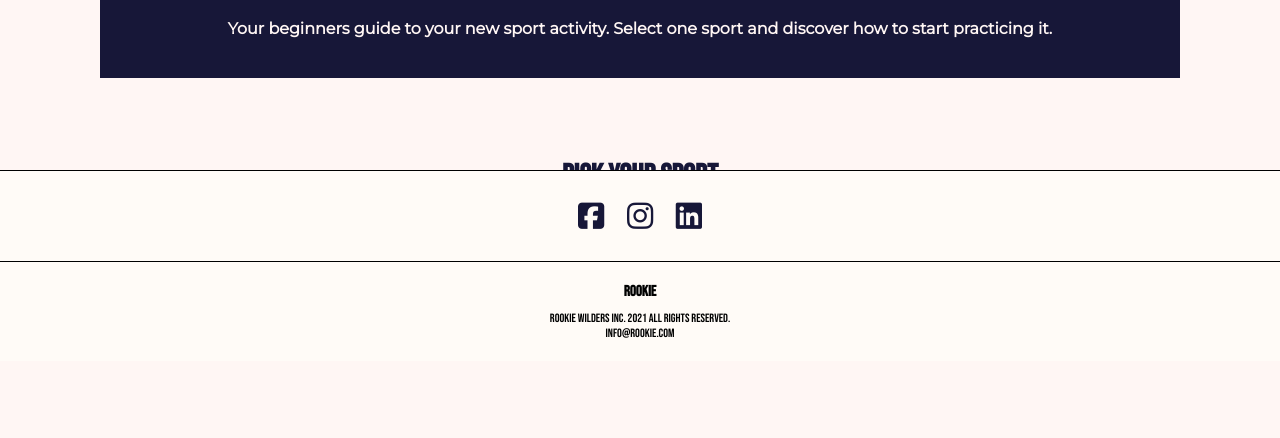
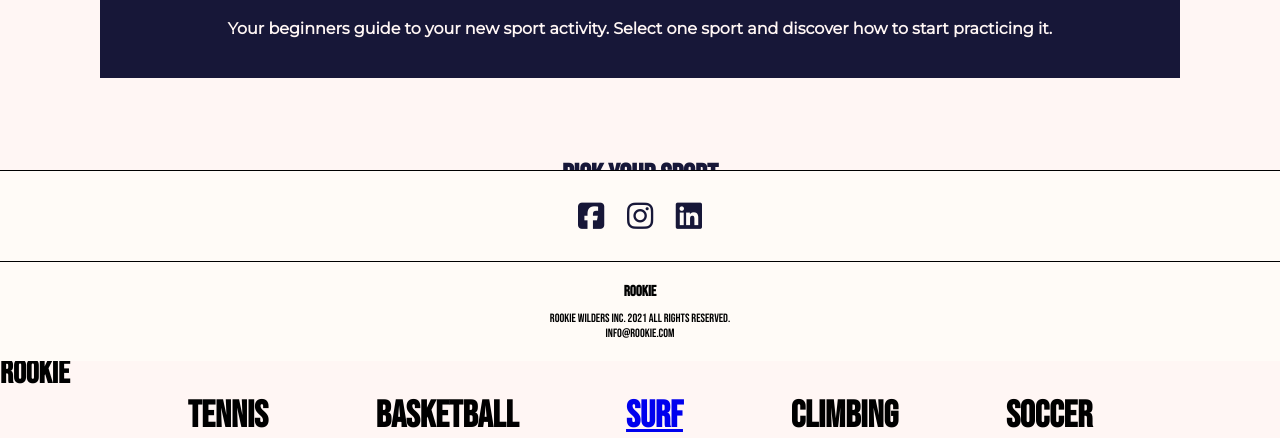
Before and after one commit to makrmeen/rookie, a plain HTML site: page index.html in a window 1280 px wide. Shown: the part 439-877 px from the top of the page. Before the commit the page ends 800 px from the top, so only its background shows below. Drawn offline with Linux system fonts and the light colour scheme.

Commit message:
added the work from replit

```diff
--- a/index.html
+++ b/index.html
@@ -80,6 +80,30 @@
      <p id="Email">info@rookie.com</p>
    </div>
 <script src="./index.js"></script>
+<div onclick="createSport(event)">
+              <h1 id="rookie">Rookie<h1>
+
+              <div class="destination">
+              </div>
+
+              <div class="container">
+                <div class="sports">
+                  <h3 id="0">Tennis</h3>
+                </div>
+                <div class="sports">
+                  <h3 id="1">Basketball</h3>
+                </div>
+                <div class="sports">
+                  <h3 id="2"><a href="sport.html">Surf</a></h3>
+                </div>
+                <div class="sports">
+                  <h3 id="3">Climbing</h3>
+                </div>
+                <div class="sports">
+                  <h3 id="4">Soccer</h3>
+                </div>
+</div>
+            <script src="script.js"></script>
 </body>
 
 </html>
--- a/index.js
+++ b/index.js
@@ -9,3 +9,65 @@ openMenu.addEventListener('click', (show) => {
 closeMenu.addEventListener('click', (close) => {
     mainMenu.style.top = '-100%';
 });
+
+
+const sportContent = [
+    {
+      name: "Tennis",
+      picture: "https://i.ibb.co/kKq7Wqs/Schermata-2021-03-23-alle-10-24-05.png",
+      intro: "Tennis is a cool sport that I can practice individuallu or in gruops."
+    },
+    {
+      name: "Basketball",
+      picture: "https://placekitten.com/200/287",
+      intro: "Basketball is a cool sport that I can practice individuallu or in gruops."
+    },
+    {
+      name: "Surf",
+      picture: "https://i.ibb.co/0V27ZcR/pexels-elle-hughes-1549180.jpg",
+      intro: "Surf is a cool sport that I can practice individuallu or in gruops."
+    },
+    {
+      name: "Climbing",
+      picture: "https://placekitten.com/200/287",
+      intro: "Climbing is a cool sport that I can practice individuallu or in gruops."
+    },
+    {
+      name: "Soccer",
+      picture: "https://placekitten.com/200/287",
+      intro: "Soccer is a cool sport that I can practice individuallu or in gruops."
+    }
+  ];
+
+
+  const createSport = (event) => {
+
+  //change page
+    window.location.href = "sport.html";
+
+  //add event click target id
+     const x = event.target;
+     const clickedId = x.id;
+     console.log(clickedId);
+  //const destination div
+     const container = document.querySelector(".destination");
+
+  //add image
+
+     const sportImg = document.createElement("div");
+     sportImg.classList.add("img");
+     sportImg.style.backgroundImage = `url("${sportContent[clickedId].picture}")`;
+
+
+     container.appendChild(sportImg);
+
+  //add title
+     const title = document.createElement("h1");
+     title.innerText = sportContent[clickedId].name;
+     container.appendChild(title);
+
+  //add paragraph
+    const sportIntro = document.createElement("p");
+    sportIntro.innerHTML = sportContent[clickedId].intro;
+    container.appendChild(sportIntro);
+  }
```
Also changed, not shown: cards.html (added, +11 -0 lines), sports.html (+6 -0 lines), 1 other file.
